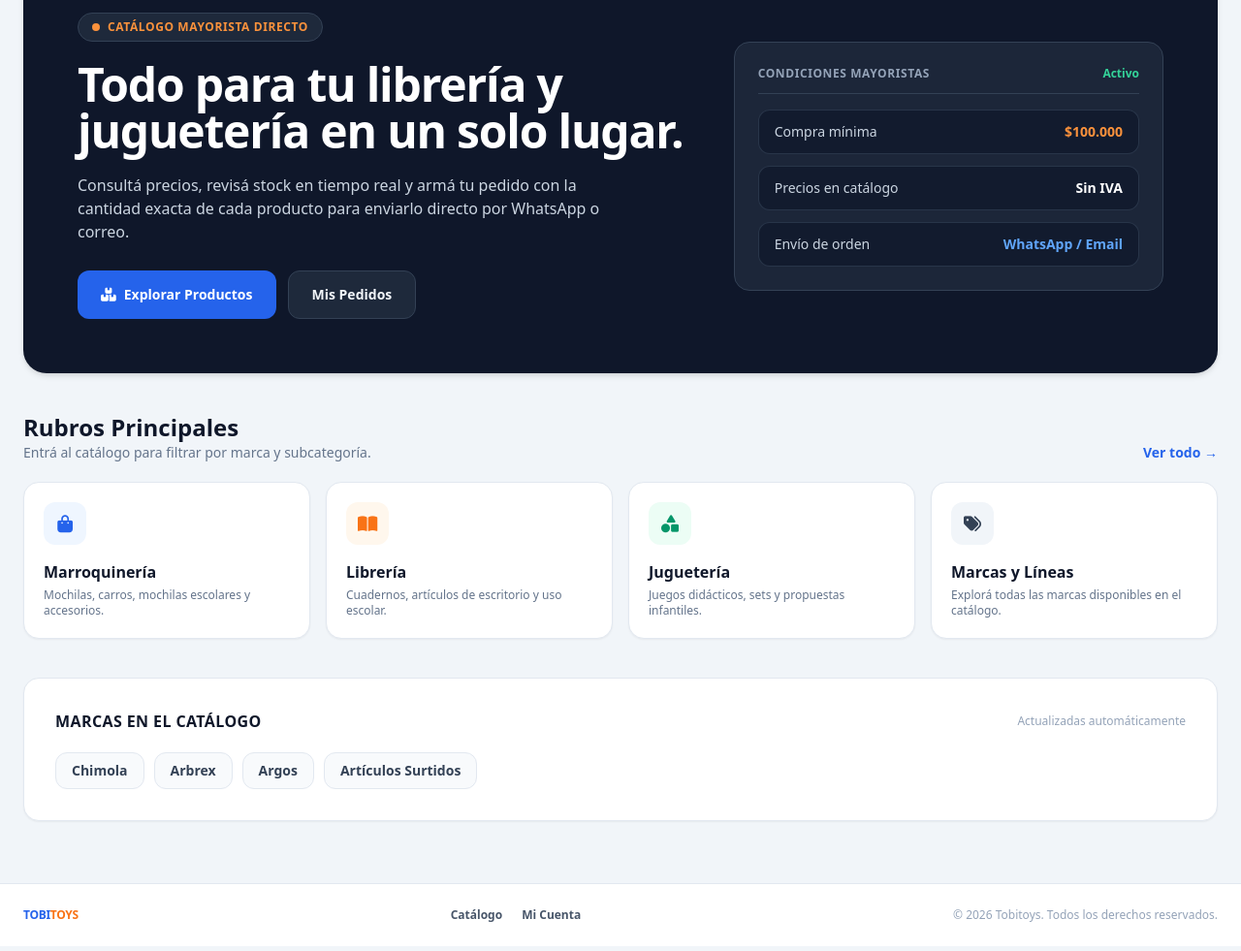
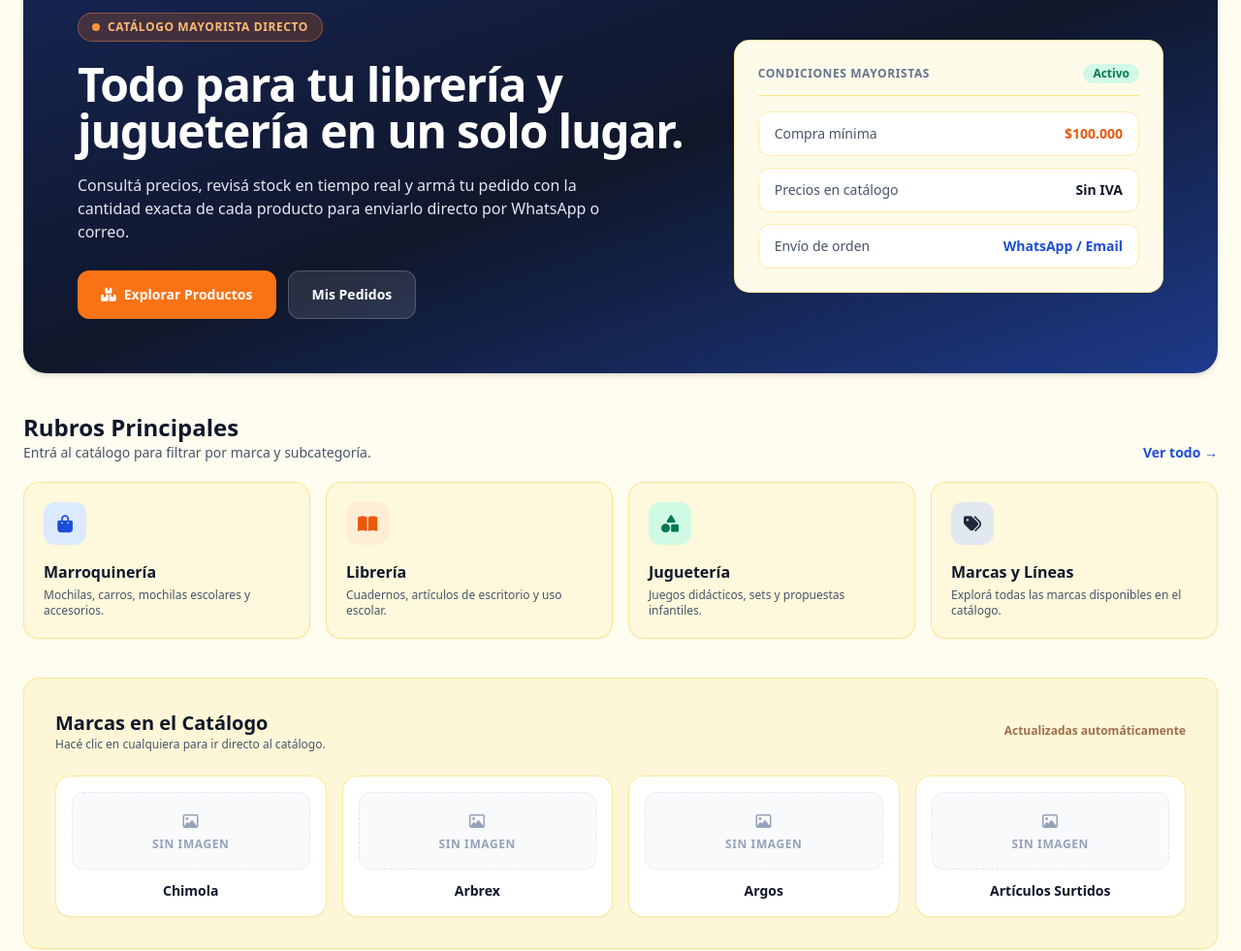
Before and after one commit to MartinSLopez13/tobytoys-web, a plain HTML site: page index.html in a window 1280 px wide. Shown: the part 140-1121 px from the top of the page at 97% size. Drawn offline with nearby package versions, Linux system fonts and the light colour scheme.

Commit message:
Update index.html

```diff
--- a/index.html
+++ b/index.html
@@ -9,24 +9,24 @@
     <!-- FontAwesome para iconos -->
     <link rel="stylesheet" href="https://cdnjs.cloudflare.com/ajax/libs/font-awesome/6.4.0/css/all.min.css">
 </head>
-<body class="bg-slate-100 text-slate-800 font-sans min-h-screen flex flex-col justify-between">
+<body class="bg-amber-50/70 text-slate-800 font-sans min-h-screen flex flex-col justify-between">
 
     <div>
         <!-- Header Superior -->
-        <header class="bg-white border-b border-slate-200 sticky top-0 z-50">
+        <header class="bg-slate-900 text-white border-b border-slate-800 sticky top-0 z-50 shadow-sm">
             <div class="max-w-7xl mx-auto px-6 h-16 flex justify-between items-center">
 
                 <!-- Logo Tobitoys -->
-                <a href="index.html" class="text-2xl font-black tracking-tight text-blue-600 uppercase flex items-center gap-2">
-                    <span>Tobi<span class="text-orange-500">toys</span></span>
+                <a href="index.html" class="text-2xl font-black tracking-tight text-white uppercase flex items-center gap-2">
+                    <span>Tobi<span class="text-orange-400">toys</span></span>
                 </a>
 
                 <!-- Navegación -->
                 <nav class="flex items-center space-x-5 text-xs sm:text-sm font-semibold">
-                    <a href="admin.html" id="admin-nav-link" class="text-slate-600 hover:text-blue-600 transition hidden">
+                    <a href="admin.html" id="admin-nav-link" class="text-slate-300 hover:text-orange-400 transition hidden">
                         <i class="fa-solid fa-gear mr-1"></i> Admin
                     </a>
-                    <a href="login.html" class="text-slate-600 hover:text-blue-600 transition flex items-center gap-1.5">
+                    <a href="login.html" class="text-slate-300 hover:text-white transition flex items-center gap-1.5">
                         <i class="fa-regular fa-user"></i>
                         <span id="user-nav-name">MI CUENTA</span>
                     </a>
@@ -39,13 +39,13 @@
             </div>
         </header>
 
-        <!-- Portada Principal con Contraste -->
+        <!-- Portada Principal -->
         <section class="max-w-7xl mx-auto px-6 pt-8 pb-10">
-            <div class="bg-slate-900 text-white rounded-3xl p-8 sm:p-12 lg:p-14 shadow-md overflow-hidden relative">
+            <div class="bg-gradient-to-br from-blue-950 via-slate-900 to-blue-900 text-white rounded-3xl p-8 sm:p-12 lg:p-14 shadow-md overflow-hidden relative">
                 <div class="grid grid-cols-1 lg:grid-cols-12 gap-10 items-center relative z-10">
 
                     <div class="lg:col-span-7 space-y-5">
-                        <div class="inline-flex items-center gap-2 bg-slate-800 border border-slate-700 text-orange-400 text-xs font-bold px-3.5 py-1.5 rounded-full uppercase tracking-wider">
+                        <div class="inline-flex items-center gap-2 bg-orange-500/20 border border-orange-400/40 text-orange-300 text-xs font-bold px-3.5 py-1.5 rounded-full uppercase tracking-wider">
                             <span class="w-2 h-2 rounded-full bg-orange-400"></span>
                             <span>Catálogo Mayorista Directo</span>
                         </div>
@@ -54,16 +54,16 @@
                             Todo para tu librería y juguetería en un solo lugar.
                         </h1>
 
-                        <p class="text-slate-300 text-sm sm:text-base max-w-xl leading-relaxed">
+                        <p class="text-slate-200 text-sm sm:text-base max-w-xl leading-relaxed">
                             Consultá precios, revisá stock en tiempo real y armá tu pedido con la cantidad exacta de cada producto para enviarlo directo por WhatsApp o correo.
                         </p>
 
                         <div class="pt-2 flex flex-wrap gap-3">
-                            <a href="productos.html" class="bg-blue-600 hover:bg-blue-500 text-white font-bold px-6 py-3.5 rounded-xl text-sm transition flex items-center gap-2">
+                            <a href="productos.html" class="bg-orange-500 hover:bg-orange-600 text-white font-bold px-6 py-3.5 rounded-xl text-sm transition flex items-center gap-2 shadow-sm">
                                 <i class="fa-solid fa-boxes-stacked"></i>
                                 <span>Explorar Productos</span>
                             </a>
-                            <a href="login.html" class="bg-slate-800 hover:bg-slate-700 text-slate-100 font-bold px-6 py-3.5 rounded-xl text-sm border border-slate-700 transition">
+                            <a href="login.html" class="bg-white/10 hover:bg-white/15 text-white font-bold px-6 py-3.5 rounded-xl text-sm border border-white/20 transition">
                                 Mis Pedidos
                             </a>
                         </div>
@@ -71,24 +71,24 @@
 
                     <!-- Resumen Rápido a la Derecha -->
                     <div class="lg:col-span-5">
-                        <div class="bg-slate-800/90 border border-slate-700 rounded-2xl p-6 space-y-4">
-                            <div class="flex items-center justify-between border-b border-slate-700 pb-3">
-                                <span class="text-xs font-bold uppercase tracking-wider text-slate-400">Condiciones Mayoristas</span>
-                                <span class="text-xs font-bold text-emerald-400">Activo</span>
+                        <div class="bg-amber-50 text-slate-900 rounded-2xl p-6 space-y-4 shadow-sm border border-amber-200/80">
+                            <div class="flex items-center justify-between border-b border-amber-200 pb-3">
+                                <span class="text-xs font-bold uppercase tracking-wider text-slate-500">Condiciones Mayoristas</span>
+                                <span class="text-xs font-bold text-emerald-700 bg-emerald-100 px-2.5 py-0.5 rounded-full">Activo</span>
                             </div>
 
                             <div class="space-y-3 text-sm">
-                                <div class="flex items-center justify-between bg-slate-900/70 px-4 py-3 rounded-xl border border-slate-700/70">
-                                    <span class="text-slate-300">Compra mínima</span>
-                                    <span class="font-black text-orange-400">$100.000</span>
+                                <div class="flex items-center justify-between bg-white px-4 py-3 rounded-xl border border-amber-200/70">
+                                    <span class="text-slate-600 font-medium">Compra mínima</span>
+                                    <span class="font-black text-orange-600">$100.000</span>
                                 </div>
-                                <div class="flex items-center justify-between bg-slate-900/70 px-4 py-3 rounded-xl border border-slate-700/70">
-                                    <span class="text-slate-300">Precios en catálogo</span>
-                                    <span class="font-bold text-white">Sin IVA</span>
+                                <div class="flex items-center justify-between bg-white px-4 py-3 rounded-xl border border-amber-200/70">
+                                    <span class="text-slate-600 font-medium">Precios en catálogo</span>
+                                    <span class="font-bold text-slate-900">Sin IVA</span>
                                 </div>
-                                <div class="flex items-center justify-between bg-slate-900/70 px-4 py-3 rounded-xl border border-slate-700/70">
-                                    <span class="text-slate-300">Envío de orden</span>
-                                    <span class="font-bold text-blue-400">WhatsApp / Email</span>
+                                <div class="flex items-center justify-between bg-white px-4 py-3 rounded-xl border border-amber-200/70">
+                                    <span class="text-slate-600 font-medium">Envío de orden</span>
+                                    <span class="font-bold text-blue-700">WhatsApp / Email</span>
                                 </div>
                             </div>
                         </div>
@@ -103,73 +103,87 @@
             <div class="flex justify-between items-end mb-5">
                 <div>
                     <h2 class="text-xl sm:text-2xl font-black text-slate-900">Rubros Principales</h2>
-                    <p class="text-xs sm:text-sm text-slate-500">Entrá al catálogo para filtrar por marca y subcategoría.</p>
+                    <p class="text-xs sm:text-sm text-slate-600">Entrá al catálogo para filtrar por marca y subcategoría.</p>
                 </div>
-                <a href="productos.html" class="text-xs sm:text-sm font-bold text-blue-600 hover:underline">Ver todo &rarr;</a>
+                <a href="productos.html" class="text-xs sm:text-sm font-bold text-blue-700 hover:underline">Ver todo &rarr;</a>
             </div>
 
             <div class="grid grid-cols-1 sm:grid-cols-2 lg:grid-cols-4 gap-4">
-                <a href="productos.html" class="bg-white border border-slate-200 hover:border-blue-500 rounded-2xl p-5 transition shadow-sm group">
-                    <div class="w-11 h-11 rounded-xl bg-blue-50 text-blue-600 flex items-center justify-center text-lg mb-4 group-hover:bg-blue-600 group-hover:text-white transition">
+                <a href="productos.html" class="bg-amber-100/50 hover:bg-white border border-amber-200/90 hover:border-blue-500 rounded-2xl p-5 transition shadow-sm group">
+                    <div class="w-11 h-11 rounded-xl bg-blue-100 text-blue-700 flex items-center justify-center text-lg mb-4 group-hover:bg-blue-600 group-hover:text-white transition">
                         <i class="fa-solid fa-bag-shopping"></i>
                     </div>
                     <h3 class="font-bold text-base text-slate-900">Marroquinería</h3>
-                    <p class="text-xs text-slate-500 mt-1">Mochilas, carros, mochilas escolares y accesorios.</p>
+                    <p class="text-xs text-slate-600 mt-1">Mochilas, carros, mochilas escolares y accesorios.</p>
                 </a>
 
-                <a href="productos.html" class="bg-white border border-slate-200 hover:border-orange-500 rounded-2xl p-5 transition shadow-sm group">
-                    <div class="w-11 h-11 rounded-xl bg-orange-50 text-orange-500 flex items-center justify-center text-lg mb-4 group-hover:bg-orange-500 group-hover:text-white transition">
+                <a href="productos.html" class="bg-amber-100/50 hover:bg-white border border-amber-200/90 hover:border-orange-500 rounded-2xl p-5 transition shadow-sm group">
+                    <div class="w-11 h-11 rounded-xl bg-orange-100 text-orange-600 flex items-center justify-center text-lg mb-4 group-hover:bg-orange-500 group-hover:text-white transition">
                         <i class="fa-solid fa-book-open"></i>
                     </div>
                     <h3 class="font-bold text-base text-slate-900">Librería</h3>
-                    <p class="text-xs text-slate-500 mt-1">Cuadernos, artículos de escritorio y uso escolar.</p>
+                    <p class="text-xs text-slate-600 mt-1">Cuadernos, artículos de escritorio y uso escolar.</p>
                 </a>
 
-                <a href="productos.html" class="bg-white border border-slate-200 hover:border-emerald-500 rounded-2xl p-5 transition shadow-sm group">
-                    <div class="w-11 h-11 rounded-xl bg-emerald-50 text-emerald-600 flex items-center justify-center text-lg mb-4 group-hover:bg-emerald-600 group-hover:text-white transition">
+                <a href="productos.html" class="bg-amber-100/50 hover:bg-white border border-amber-200/90 hover:border-emerald-500 rounded-2xl p-5 transition shadow-sm group">
+                    <div class="w-11 h-11 rounded-xl bg-emerald-100 text-emerald-700 flex items-center justify-center text-lg mb-4 group-hover:bg-emerald-600 group-hover:text-white transition">
                         <i class="fa-solid fa-shapes"></i>
                     </div>
                     <h3 class="font-bold text-base text-slate-900">Juguetería</h3>
-                    <p class="text-xs text-slate-500 mt-1">Juegos didácticos, sets y propuestas infantiles.</p>
+                    <p class="text-xs text-slate-600 mt-1">Juegos didácticos, sets y propuestas infantiles.</p>
                 </a>
 
-                <a href="productos.html" class="bg-white border border-slate-200 hover:border-slate-800 rounded-2xl p-5 transition shadow-sm group">
-                    <div class="w-11 h-11 rounded-xl bg-slate-100 text-slate-700 flex items-center justify-center text-lg mb-4 group-hover:bg-slate-900 group-hover:text-white transition">
+                <a href="productos.html" class="bg-amber-100/50 hover:bg-white border border-amber-200/90 hover:border-slate-800 rounded-2xl p-5 transition shadow-sm group">
+                    <div class="w-11 h-11 rounded-xl bg-slate-200 text-slate-800 flex items-center justify-center text-lg mb-4 group-hover:bg-slate-900 group-hover:text-white transition">
                         <i class="fa-solid fa-tags"></i>
                     </div>
                     <h3 class="font-bold text-base text-slate-900">Marcas y Líneas</h3>
-                    <p class="text-xs text-slate-500 mt-1">Explorá todas las marcas disponibles en el catálogo.</p>
+                    <p class="text-xs text-slate-600 mt-1">Explorá todas las marcas disponibles en el catálogo.</p>
                 </a>
             </div>
         </section>
 
-        <!-- Marcas Disponibles -->
+        <!-- Recuadros de Marcas con Espacio para Imagen -->
         <section class="max-w-7xl mx-auto px-6 pb-16">
-            <div class="bg-white border border-slate-200 rounded-2xl p-6 sm:p-8 shadow-sm">
-                <div class="flex flex-col sm:flex-row sm:items-center justify-between gap-2 mb-5">
-                    <h2 class="text-base font-black text-slate-900 uppercase tracking-wide">Marcas en el Catálogo</h2>
-                    <span class="text-xs text-slate-400">Actualizadas automáticamente</span>
+            <div class="bg-amber-100/60 border border-amber-200/90 rounded-2xl p-6 sm:p-8 shadow-sm">
+                <div class="flex flex-col sm:flex-row sm:items-center justify-between gap-2 mb-6">
+                    <div>
+                        <h2 class="text-lg sm:text-xl font-black text-slate-900">Marcas en el Catálogo</h2>
+                        <p class="text-xs text-slate-600">Hacé clic en cualquiera para ir directo al catálogo.</p>
+                    </div>
+                    <span class="text-xs font-semibold text-amber-900/70">Actualizadas automáticamente</span>
                 </div>
-                <div id="home-brands-list" class="flex flex-wrap gap-2.5"></div>
+
+                <div id="home-brands-list" class="grid grid-cols-2 sm:grid-cols-3 lg:grid-cols-4 gap-4">
+                    <!-- Dinámico -->
+                </div>
             </div>
         </section>
     </div>
 
     <!-- Footer -->
-    <footer class="bg-white border-t border-slate-200 py-6 px-6 text-xs text-slate-500">
+    <footer class="bg-slate-900 text-slate-300 border-t border-slate-800 py-6 px-6 text-xs">
         <div class="max-w-7xl mx-auto flex flex-col sm:flex-row justify-between items-center gap-3">
-            <div class="font-black text-blue-600 uppercase tracking-tight">
-                Tobi<span class="text-orange-500">toys</span>
+            <div class="font-black text-white uppercase tracking-tight">
+                Tobi<span class="text-orange-400">toys</span>
             </div>
-            <div class="flex items-center gap-5 font-semibold text-slate-600">
-                <a href="productos.html" class="hover:text-blue-600 transition">Catálogo</a>
-                <a href="login.html" class="hover:text-blue-600 transition">Mi Cuenta</a>
+            <div class="flex items-center gap-5 font-semibold text-slate-300">
+                <a href="productos.html" class="hover:text-orange-400 transition">Catálogo</a>
+                <a href="login.html" class="hover:text-orange-400 transition">Mi Cuenta</a>
             </div>
             <p class="text-slate-400">&copy; 2026 Tobitoys. Todos los derechos reservados.</p>
         </div>
     </footer>
 
     <script>
+        // Podés poner aquí la ruta o URL de la imagen de cada marca (ej: "img/chimola.png" o "https://...")
+        const BRAND_IMAGES = {
+            chimola: "",
+            arbrex: "",
+            argos: "",
+            surtidos: ""
+        };
+
         window.addEventListener('DOMContentLoaded', () => {
             const ADMIN_EMAIL = "admin@tobitoys.com";
             const savedAdminEmail = localStorage.getItem('admin_logged_email');
@@ -194,10 +208,19 @@
 
             const brandsContainer = document.getElementById('home-brands-list');
             brandsContainer.innerHTML = '';
+
             brands.forEach(brand => {
+                const imgSrc = brand.image || BRAND_IMAGES[brand.id] || '';
+                const mediaHtml = imgSrc
+                    ? `<img src="${imgSrc}" alt="${brand.name}" class="max-h-14 max-w-full object-contain">`
+                    : `<span class="text-xs font-bold uppercase tracking-wider text-slate-400 flex flex-col items-center gap-1"><i class="fa-regular fa-image text-base"></i><span>Sin imagen</span></span>`;
+
                 brandsContainer.innerHTML += `
-                    <a href="productos.html" class="bg-slate-50 hover:bg-blue-50 border border-slate-200 hover:border-blue-300 text-slate-700 hover:text-blue-700 font-bold text-xs sm:text-sm px-4 py-2 rounded-xl transition">
-                        ${brand.name}
+                    <a href="productos.html" class="bg-white hover:border-blue-500 border border-amber-200/80 rounded-2xl p-4 shadow-sm transition flex flex-col items-center justify-between text-center group">
+                        <div class="w-full h-20 bg-slate-50 border border-dashed border-slate-200 rounded-xl flex items-center justify-center p-2 mb-3 overflow-hidden">
+                            ${mediaHtml}
+                        </div>
+                        <span class="font-bold text-sm text-slate-900 group-hover:text-blue-700 transition">${brand.name}</span>
                     </a>
                 `;
             });
```
